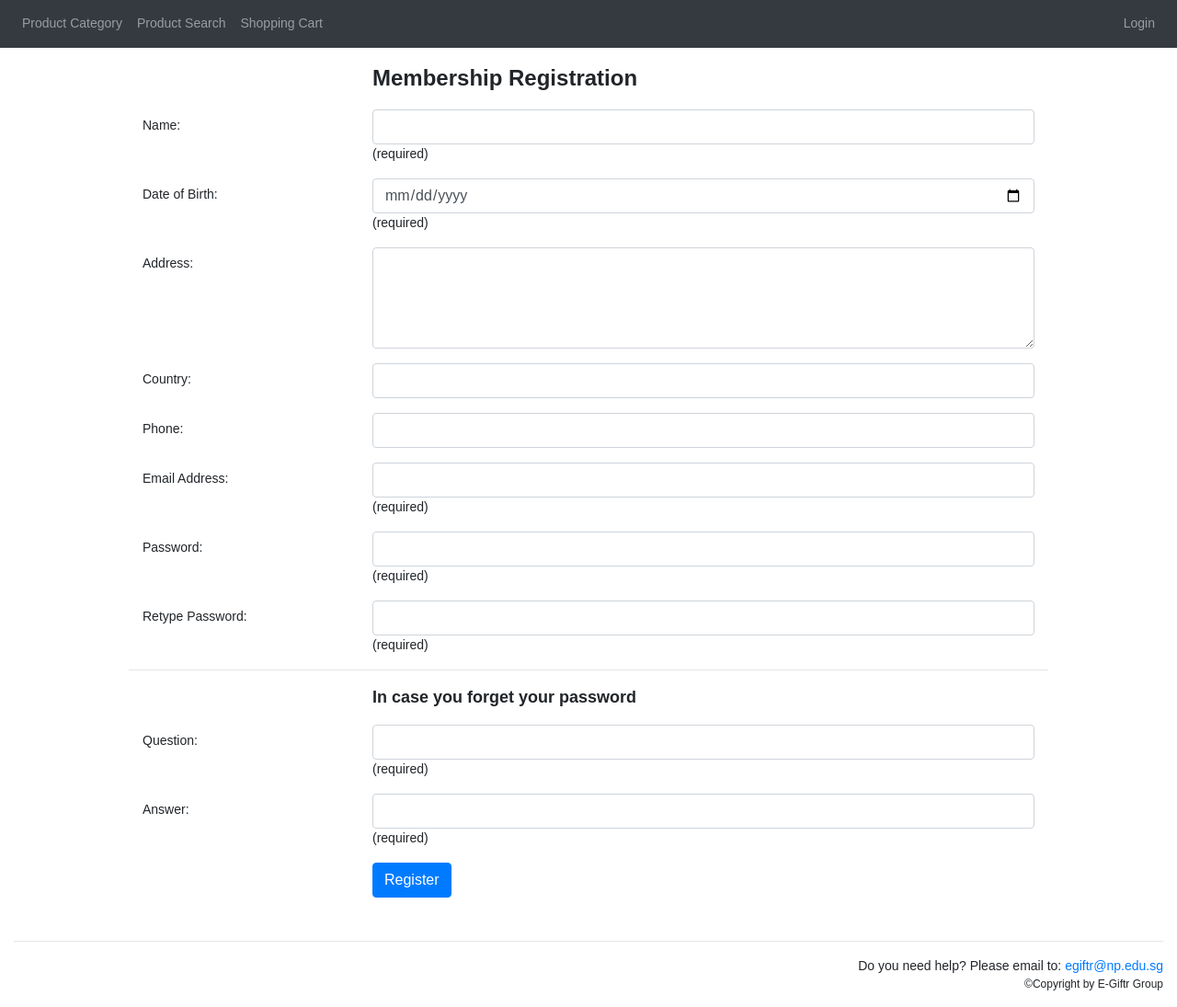
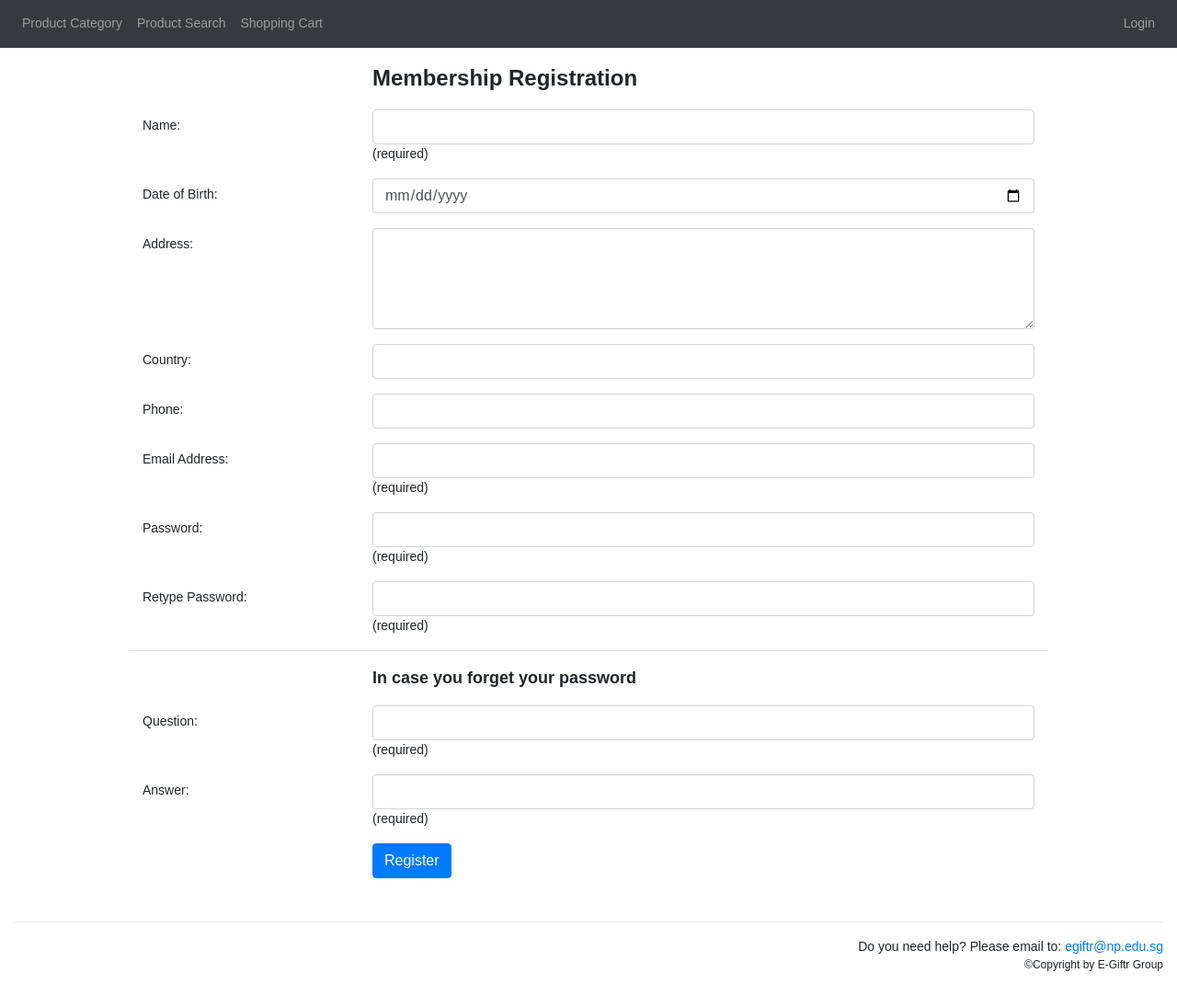
Before and after one commit to idlefrenchfry/ecad_assignment, a PHP site: page /register.php in a window 1280 px wide. Shown: the part 242-1337 px from the top of the page at 92% size. After the commit the page ends 1298 px from the top, so only its background shows below. Run offline with PHP 8.4, Linux system fonts and the light colour scheme; some libraries are stand-ins or nearby versions.

Commit message:
Remove requirements for some inputs

```diff
--- a/register.php
+++ b/register.php
@@ -86,7 +86,7 @@ $MainContent .= "<div class='form-group row'>";
 $MainContent .= "<label class='col-sm-3 col-form-label' for='dob'>Date of Birth:</label>";
 $MainContent .= "<div class='col-sm-9'>";
 $MainContent .= "<input class='form-control' name='dob' id='dob'
-                  value='$dob' type='date' required /> (required)";
+                  value='$dob' type='date' />";
 $MainContent .= "</div>";
 $MainContent .= "</div>";
 
```
